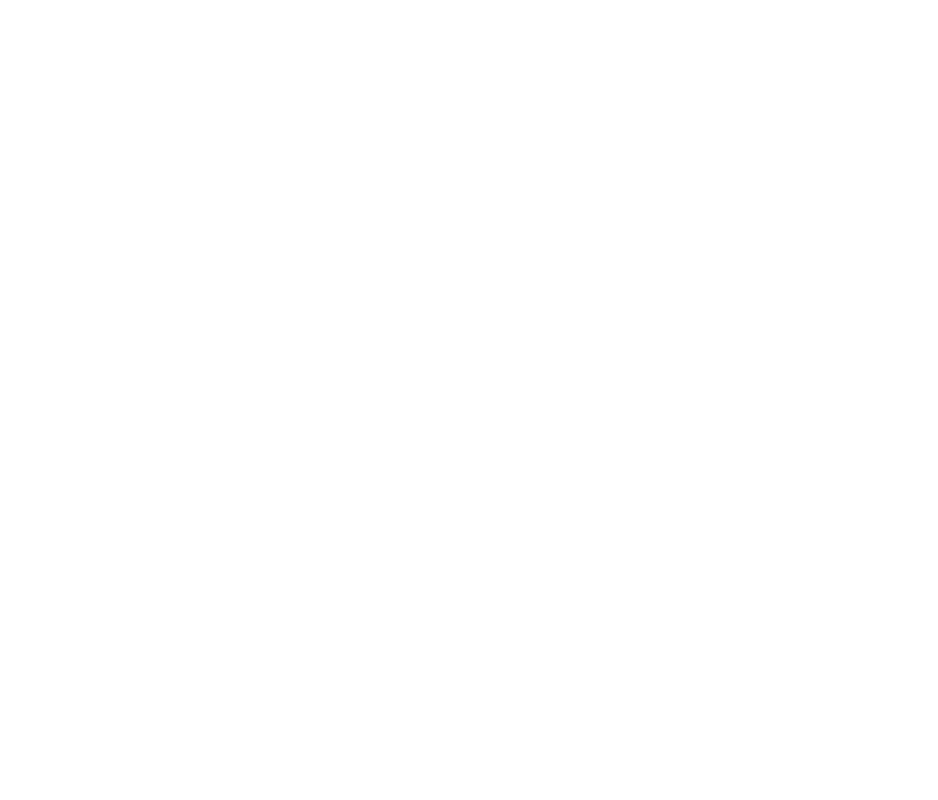
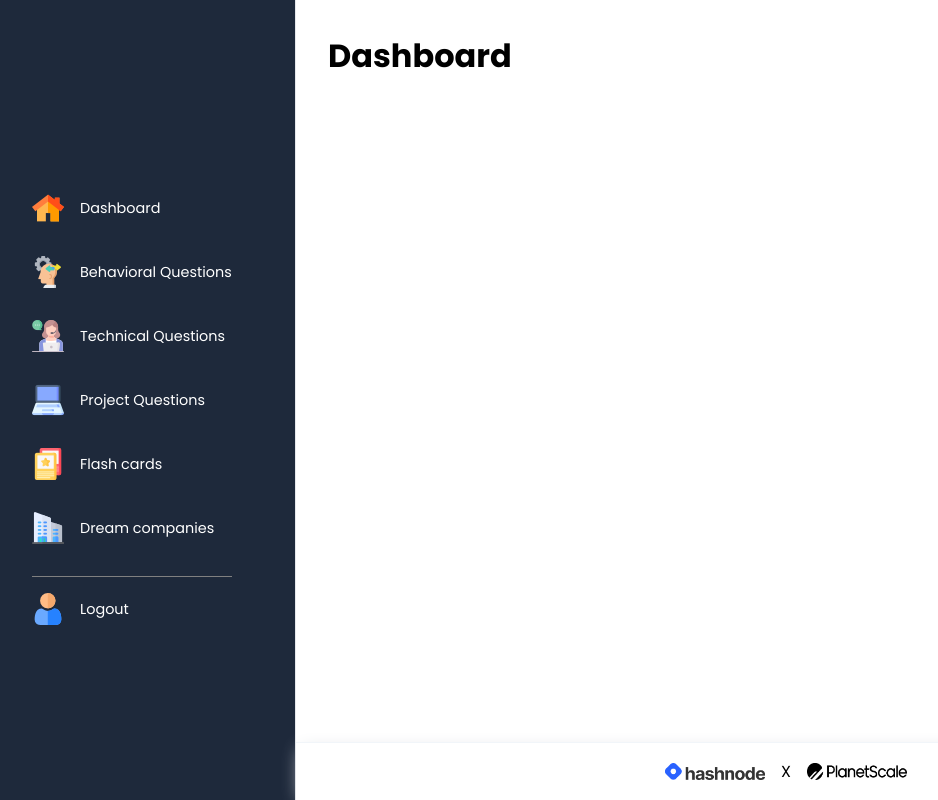
Before and after one commit to siddhigate/get-interview-ready-frontend, a React (Create React App) app: page /dashboard in a window 1280 px wide. Before the commit this address had no page. Shown: the whole page, without its empty margins (4-942 px from the left). Built offline with nearby package versions, Linux system fonts and the light colour scheme; no server answers; sample sign-in values are in the browser's storage.

Commit message:
fix: landing page route

```diff
--- a/src/features/authentication/components/LoginForm.jsx
+++ b/src/features/authentication/components/LoginForm.jsx
@@ -60,7 +60,7 @@ const LoginForm = () => {
   useEffect(() => {
     console.log(auth.isAuth);
     if (auth.isAuth) {
-      navigate("/", { replace: true });
+      navigate("/dashboard", { replace: true });
     }
   }, [auth.isAuth, navigate]);
 
--- a/src/features/authentication/components/SignupForm.jsx
+++ b/src/features/authentication/components/SignupForm.jsx
@@ -57,7 +57,7 @@ const SignupForm = () => {
   useEffect(() => {
     console.log(auth.isAuth);
     if (auth.isAuth) {
-      navigate("/", { replace: true });
+      navigate("/dashboard", { replace: true });
     }
   }, [auth.isAuth, navigate]);
 
--- a/src/layouts/SidebarLayout.jsx
+++ b/src/layouts/SidebarLayout.jsx
@@ -7,7 +7,7 @@ const SidebarLayout = ({ title, children }) => {
       <aside className="sidebar">
         <div className="sidebar-links">
           <ul className="list-style-none">
-            <Link to="/">
+            <Link to="/dashboard">
               <li>
                 <img src="../assets/homeicon.png" alt=""></img>
                 <span className="d-block">Dashboard</span>
@@ -66,9 +66,9 @@ const SidebarLayout = ({ title, children }) => {
         className="landing-footer"
       >
         <div className="flex flex-center">
-          <img src="./assets/hashnode.png" alt="" />
+          <img src="/assets/hashnode.png" alt="Hashnode" />
           <div className="m-md">X</div>
-          <img src="./assets/planetscale.jpg" alt="" />
+          <img src="/assets/planetscale.jpg" alt="Planetscale" />
         </div>
       </footer>
       </main>
--- a/src/pages/landing/Landing.jsx
+++ b/src/pages/landing/Landing.jsx
@@ -1,8 +1,20 @@
-import React from "react";
-import { Link } from "react-router-dom";
+import React, { useEffect } from "react";
+import { Link, useNavigate } from "react-router-dom";
+import { useAuth } from "../../features/authentication/contexts/AuthContext";
 import NavLayout from "../../layouts/NavLayout";
 
 const Landing = () => {
+
+  const { auth } = useAuth();
+
+  const navigate = useNavigate();
+
+  useEffect(() => {
+    if(auth.isAuth) {
+      navigate("/dashboard");
+    }
+  }, []);
+
   return (
     <NavLayout>
       <div className="main-landing-container">
--- a/src/routes/NavRoutes.jsx
+++ b/src/routes/NavRoutes.jsx
@@ -21,10 +21,10 @@ const NavRoutes = () => {
     <Routes>
       <Route path="/login" element={<Login />} />
       <Route path="/signup" element={<Signup />} />
-      <Route path="/welcome" element={<Landing />}></Route>
+      <Route path="/" element={<Landing />}></Route>
 
       <Route path="/" element={<ProtectedRoutes />}>
-        <Route path="/" element={<Dashboard></Dashboard>}></Route>
+        <Route path="/dashboard" element={<Dashboard></Dashboard>}></Route>
         <Route
           path="/behavioralquestions/all"
           element={<BehavioralQuestionList></BehavioralQuestionList>}
--- a/src/routes/ProtectedRoutes.jsx
+++ b/src/routes/ProtectedRoutes.jsx
@@ -9,7 +9,7 @@ export const ProtectedRoutes = () => {
   return auth.isAuth ? (
     <Outlet />
   ) : (
-    <Navigate to="login" state={{ from: location }} replace />
+    <Navigate to="/" state={{ from: location }} replace />
   );
 
 };
```
